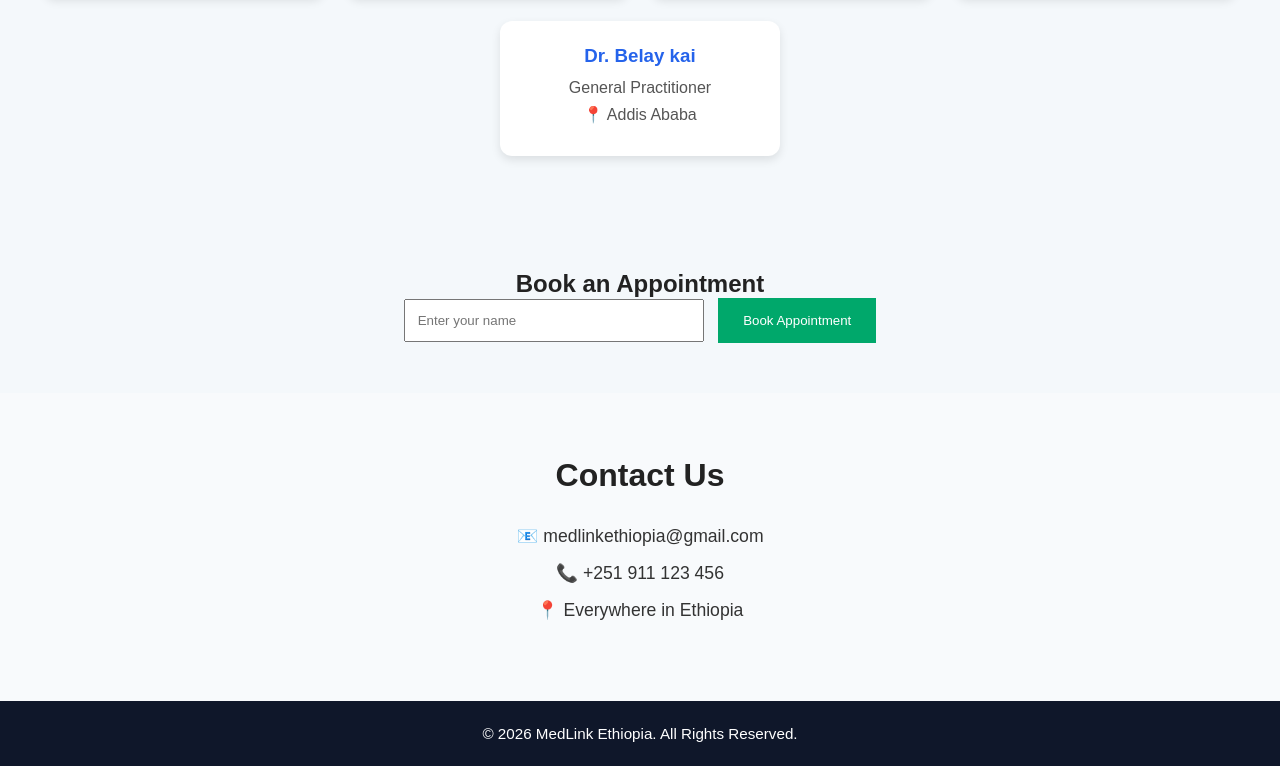
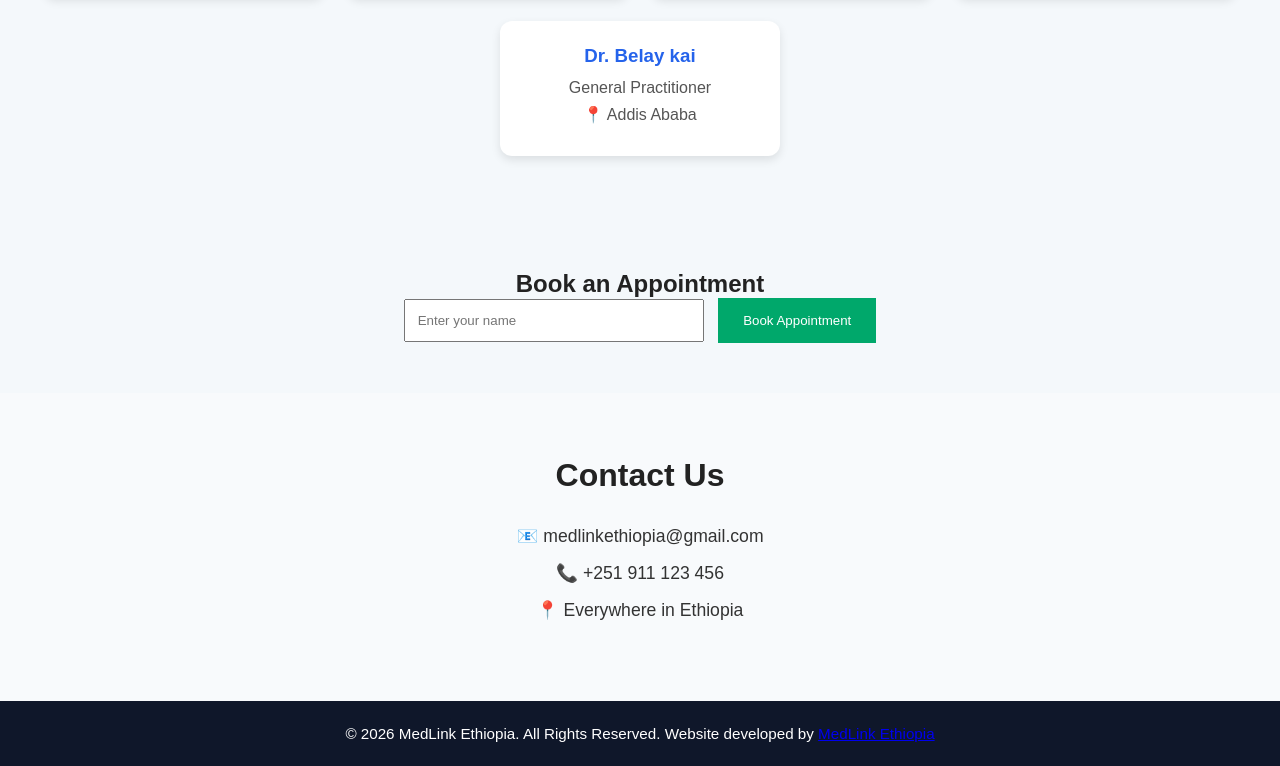
Before and after one commit to adugnahirpo4-hue/MedLink-Ethiopia, a plain HTML site: page MedLink.html in a window 1280 px wide. Shown: the part 1081-1847 px from the top of the page. Drawn offline with Linux system fonts and the light colour scheme.

Commit message:
add link to my github on footer section

```diff
--- a/MedLink.html
+++ b/MedLink.html
@@ -192,8 +192,9 @@ placeholder="Search hospital...">
  <script src="Assets/js/MedLink.js"></script>
  <footer>
 
-    <p>
+    <p border-top="1px solid #ccc" padding-top="10px" text-align="center">
         © 2026 MedLink Ethiopia. All Rights Reserved.
+        Website developed by <a href="https://github.com/medlink-ethiopia" target="_blank">MedLink Ethiopia</a>
     </p>
 
 </footer>
```
